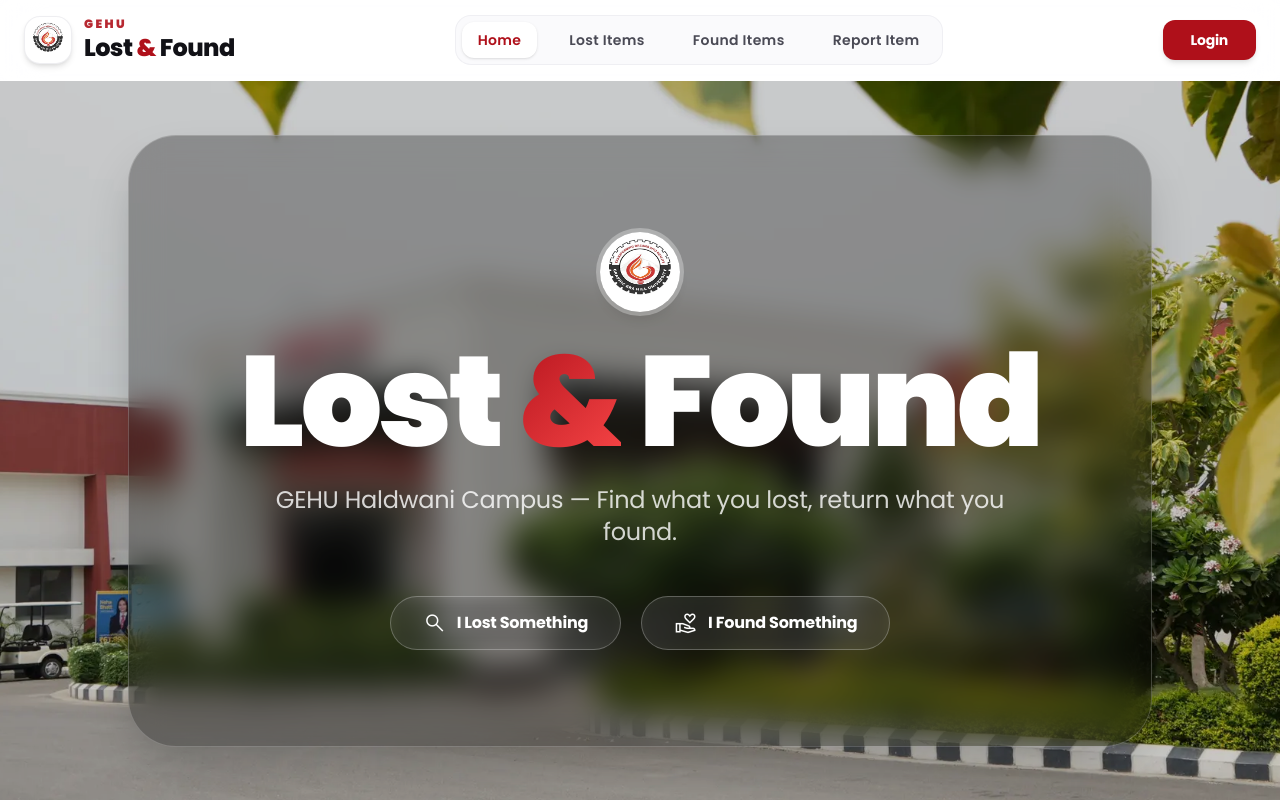
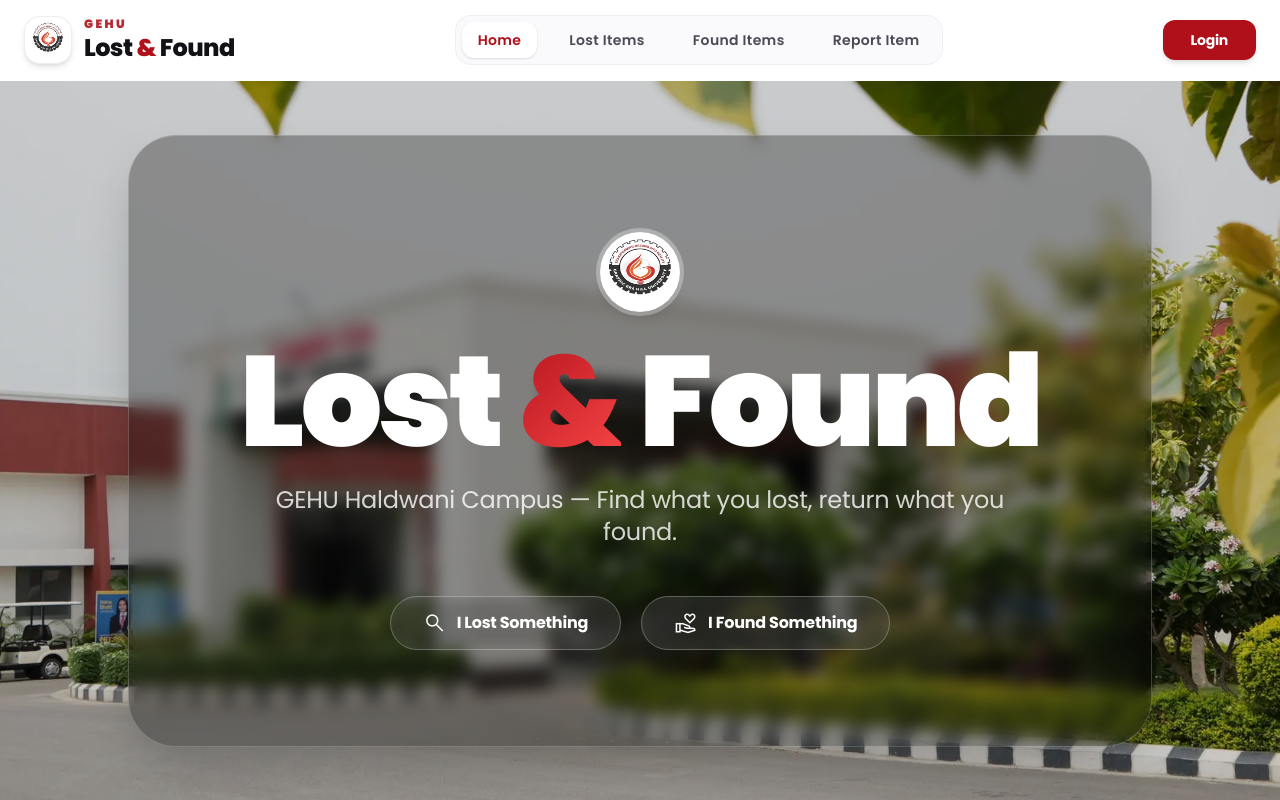
Before and after one commit to Rahul2005-ctrl/Lost-And-Found, a React (Vite) app: page / in a window 1280 px wide. Shown: the top 800 px of the page. Built offline with nearby package versions, Linux system fonts and the light colour scheme; no server answers; the database is empty.

Commit message:
Reduce backdrop blur of hero content box

```diff
--- a/src/pages/Home.jsx
+++ b/src/pages/Home.jsx
@@ -49,7 +49,7 @@
         </div>
 
         {/* Centered Content Box */}
-        <div className="relative z-10 text-center px-6 sm:px-12 md:px-16 lg:px-24 py-10 sm:py-14 md:py-20 lg:py-24 mx-4 md:mx-auto max-w-3xl lg:max-w-4xl xl:max-w-5xl w-full bg-black/20 md:bg-black/30 backdrop-blur-md md:backdrop-blur-lg rounded-[2rem] md:rounded-[3rem] border border-white/10 md:border-white/20 shadow-2xl animate-fade-in-up">
+        <div className="relative z-10 text-center px-6 sm:px-12 md:px-16 lg:px-24 py-10 sm:py-14 md:py-20 lg:py-24 mx-4 md:mx-auto max-w-3xl lg:max-w-4xl xl:max-w-5xl w-full bg-black/20 md:bg-black/30 backdrop-blur-sm md:backdrop-blur-sm rounded-[2rem] md:rounded-[3rem] border border-white/10 md:border-white/20 shadow-2xl animate-fade-in-up">
           <img src={gehuLogo} alt="GEHU" className="w-14 h-14 sm:w-16 sm:h-16 md:w-20 md:h-20 rounded-full mx-auto mb-6 md:mb-8 ring-2 md:ring-4 ring-white/30 shadow-lg" />
           <h1 className="font-heading text-5xl sm:text-7xl md:text-8xl lg:text-9xl font-black tracking-tighter leading-[0.9] text-white mb-4 md:mb-6">
             Lost <span className="text-gradient">&</span> Found
```
